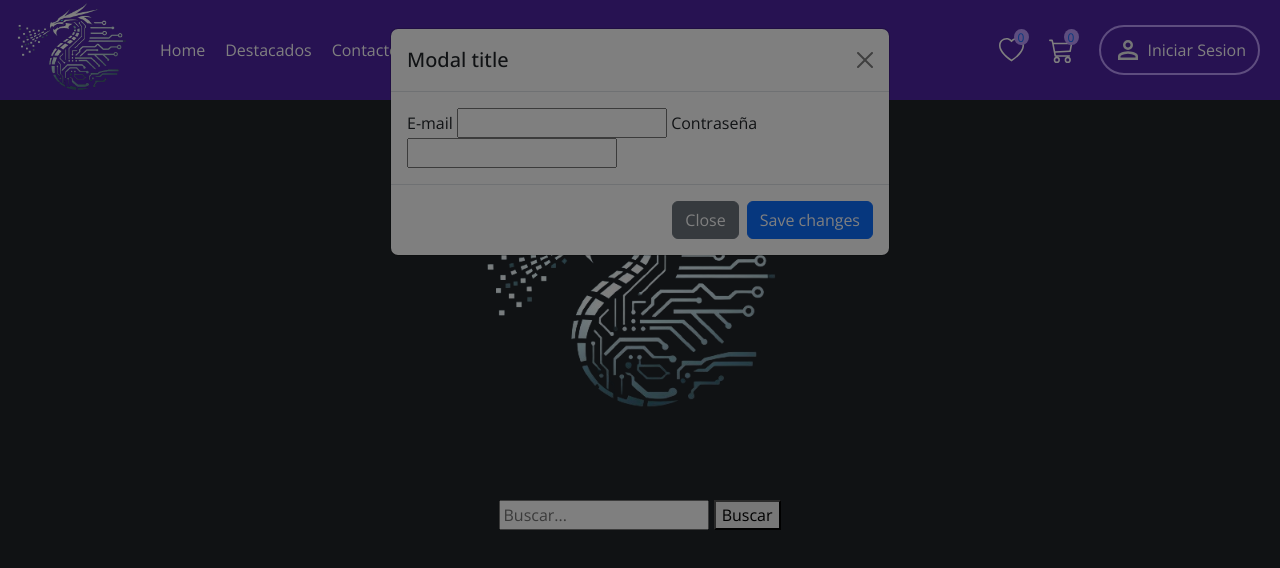
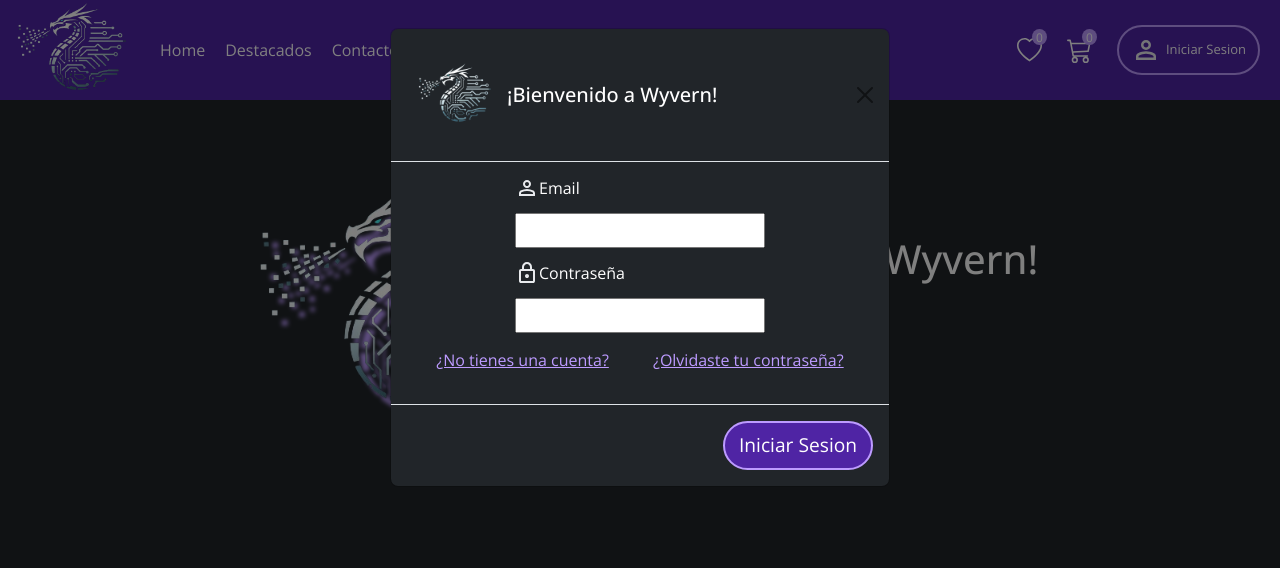
Before and after one commit to FelipeSarco17/proyecto2, a plain HTML site: page index.html in a window 1280 px wide. Both pictures are taken after a click on the button "Iniciar Sesion". Drawn offline with nearby package versions, Linux system fonts and the light colour scheme.

Commit message:
Finalizacion de navbar,modal y header de vista Escritorio

```diff
--- a/css/estilos.css
+++ b/css/estilos.css
@@ -1,10 +1,9 @@
-
-
 :root{
     --bgColor2: white;
     --bgColor : rgb(33,37,41);
     --primario: rgb(79, 36, 164);
     --secundario: #bd9bff;
+    --terciario: #9333ea;
 }
 
 *{
@@ -41,7 +40,7 @@ nav{
 }
 
 
-#logoDragonNav{
+.logoDragonNav{
     width: 150px;
 }
 
@@ -65,6 +64,7 @@ nav{
     width: 15px;
     height: 16px;
     font-size: 12px;
+    color: white;
     position: absolute;
     right: 20px;
     top: -8px;
@@ -80,7 +80,7 @@ nav{
     gap: 5px;
     color: white;
     height: 50px;
-    font-family: 10px;
+    font-size: 13px;
     background-color: var(--primario);
     border-radius: 50px;
     border: 2px solid var(--secundario);
@@ -92,12 +92,82 @@ nav{
 
 #logoDragonHeader{
     width: 400px;
+    filter: drop-shadow(10px 10px 2px var(--secundario));
 }
 
 
 #contenedorLogo{
-    display: flex;
-    flex-direction: column;
+    display: grid;
+    grid-template-rows: 400px;
+    grid-template-columns: 400px 450px;
+    column-gap: 5px;
+    flex-direction: row;
     align-items: center;
     justify-content: center;
+    position: relative;
 }
+
+#barraBusqueda{
+    width: 250px;
+    padding: 12px;
+    border-radius: 50px;
+    border: 2px solid var(--secundario);
+}
+
+#botonBusqueda{
+    position: absolute;
+    right: 630px;
+    top: 212.5px;
+    padding: 10px;
+}
+
+.botones{
+    color: white;
+    font-size: 1.2em;
+    padding: 8px;
+    width: 150px;
+    background-color: var(--primario);
+    border-radius: 50px;
+    border: 2px solid var(--secundario);
+}
+
+#logoDragonModal{
+    width: 100px;
+}
+
+#formLogin{
+    display: grid;
+    justify-content: center;
+    grid-template-rows: 20px 35px 20px 35px;
+    grid-row-gap: 15px;
+}
+
+#formLogin label{
+    display: flex;
+    align-items: center;
+}
+
+#formLogin input{
+    width: 250px;
+}
+
+#linksModal{
+    margin-top: 15px;
+    text-align: center;
+
+}
+
+#linksModal a{
+    color: var(--secundario);
+    padding: 20px;
+}
+
+
+#linksModal a:hover{
+    color: var(--terciario);
+}
+
+#headerColumn2 h1{
+    color: white;
+    margin-bottom: 30px;
+}
--- a/index.html
+++ b/index.html
@@ -4,10 +4,11 @@
     <meta charset="UTF-8">
     <meta name="viewport" content="width=device-width, initial-scale=1.0">
     <title>E-commerce</title>
-    <link href="https://cdn.jsdelivr.net/npm/bootstrap@5.3.3/dist/css/bootstrap.min.css" rel="stylesheet" integrity="sha384-QWTKZyjpPEjISv5WaRU9OFeRpok6YctnYmDr5pNlyT2bRjXh0JMhjY6hW+ALEwIH" crossorigin="anonymous">
+
     <link rel="preconnect" href="https://fonts.googleapis.com">
     <link rel="preconnect" href="https://fonts.gstatic.com" crossorigin>
     <link href="https://fonts.googleapis.com/css2?family=Open+Sans:ital,wght@0,300..800;1,300..800&display=swap" rel="stylesheet">
+    <link href="https://cdn.jsdelivr.net/npm/bootstrap@5.3.3/dist/css/bootstrap.min.css" rel="stylesheet" integrity="sha384-QWTKZyjpPEjISv5WaRU9OFeRpok6YctnYmDr5pNlyT2bRjXh0JMhjY6hW+ALEwIH" crossorigin="anonymous">
     <link rel="stylesheet" href="./css/estilos.css">
 </head>
 <body>
@@ -16,7 +17,7 @@
         <nav>
 
             <div id="navParteIzquierda">
-                <img src="./img/logo2-removebg-preview.png" alt="logo" id="logoDragonNav">
+                <img src="./img/logo2-removebg-preview.png" alt="logo" class="logoDragonNav">
                 <a href="">Home</a>
                 <a href="">Destacados</a>
                 <a href="">Contacto</a>
@@ -32,53 +33,59 @@
                     <img src="./img/cart3.svg" alt="LogoCarrito" class="favCart">
                     <span id="contadorCarrito" class="contadorFavCart">0</span>
                 </a>
-                <button id="botonLogIn" class="btn" data-bs-toggle="modal" data-bs-target="#modalLogin"><img src="./img/user.svg" alt="LogoLupa">Iniciar Sesion</button>
+                <button id="botonLogIn" type="button" class="btn" data-bs-toggle="modal" data-bs-target="#staticBackdrop"><img src="./img/user.svg" alt="LogoLupa">Iniciar Sesion</button>
+            </div>
 
-                <!-- MODAL LOGIN -->
+        </nav>
 
-                <div class="modal fade" id="modalLogin" tabindex="-1" aria-labelledby="modalLoginLabel" aria-hidden="true">
+        <!-- MODAL -->
+        <div class="modal fade" id="staticBackdrop" data-bs-backdrop="static" data-bs-keyboard="false" tabindex="-1" aria-labelledby="staticBackdropLabel" aria-hidden="true">
           <div class="modal-dialog">
-                      <div class="modal-content">
+            <div class="modal-content bg-dark text-white">
               <div class="modal-header">
-                          <h1 class="modal-title fs-5" id="modalLoginLabel">Modal title</h1>
+                <img src="./img/logo2-removebg-preview.png" alt="logoDragon" id="logoDragonModal">
+                <h1 class="modal-title fs-5" id="staticBackdropLabel">¡Bienvenido a Wyvern!</h1>
                 <button type="button" class="btn-close" data-bs-dismiss="modal" aria-label="Close"></button>
               </div>
               <div class="modal-body">
-                          <form action="">
-                                <label for="">E-mail</label>
-                                <input type="text" name="email" id="emailInput">
-                                <label for="">Contraseña</label>
-                                <input type="password" name="contraseña" id="contraseñaInput">
+                <form action="" id="formLogin">
+
+                    <label for="inputEmail"><img src="./img/user.svg" alt="logoUser">Email</label>
+                    <input type="text" name="email" id="inputEmail" required>
+                    <label for="inputPass"><img src="./img/logoPassword.svg" alt="logoPassword">Contraseña</label>
+                    <input type="password" name="pass" id="inputPass" required>
                 </form>
+                <p id="linksModal"><a href="">¿No tienes una cuenta?</a> <a href="">¿Olvidaste tu contraseña?</a></p>
+
               </div>
               <div class="modal-footer">
-                          <button type="button" class="btn btn-secondary" data-bs-dismiss="modal">Close</button>
-                          <button type="button" class="btn btn-primary">Save changes</button>
+                <button type="button" class="botones" data-bs-dismiss="modal">Iniciar Sesion</button>
               </div>
             </div>
           </div>
         </div>
 
-            </div>
-
-
-        </nav>
-
-
 
         <div id="contenedorLogo">
             <img src="./img/logo2-removebg-preview.png" alt="logoDragon" id="logoDragonHeader">
+
+            <div id="headerColumn2">
+
+              <h1>¡Bienvenido a Wyvern!</h1>
               <div id="contenedorBusqueda">
                 <input id="barraBusqueda" type="search" placeholder="Buscar...">
-                <button id="botonBusqueda">Buscar</button>
+                <button id="botonBusqueda" class="botones">Buscar</button>
               </div>
+            </div>
+
         </div>
 
     </header>
 
 
 
+
+    <script src="./js/app.js"></script>
     <script src="https://cdn.jsdelivr.net/npm/bootstrap@5.3.3/dist/js/bootstrap.bundle.min.js" integrity="sha384-YvpcrYf0tY3lHB60NNkmXc5s9fDVZLESaAA55NDzOxhy9GkcIdslK1eN7N6jIeHz"  crossorigin="anonymous"></script>
-    <script src="./js/app.js"></script>
 </body>
 </html>
```
Also changed, not shown: img/collapseIcon.svg (added), img/logoPassword.svg (added). Lines whose indentation alone changed are shown as unchanged.
